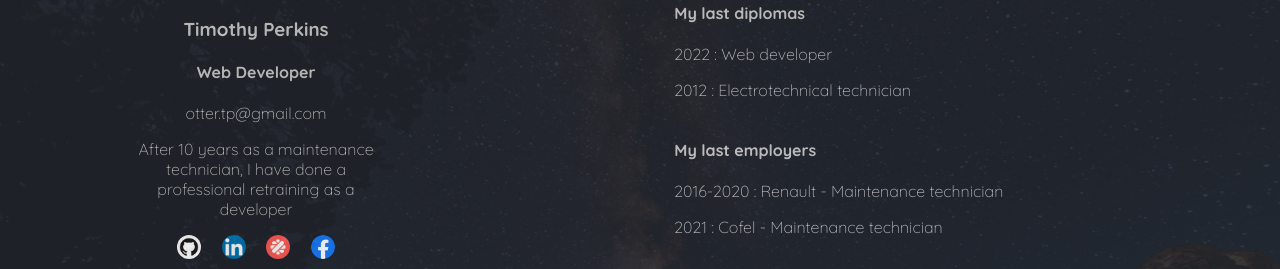
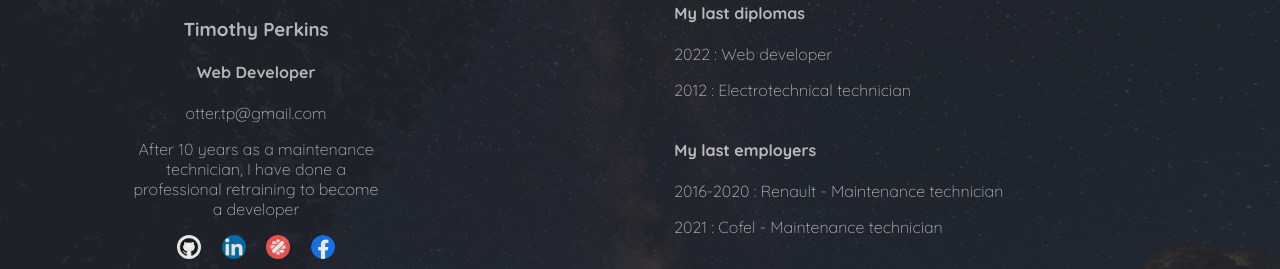
Before and after one commit to s0kette/portfolio, a React (Create React App) app: page /en in a window 1280 px wide. Shown: the part 1134-1403 px from the top of the page. Built offline with nearby package versions, Linux system fonts and the light colour scheme.

Commit message:
fixes leftside bio

```diff
--- a/src/components/subcomponents/LeftSideEn.jsx
+++ b/src/components/subcomponents/LeftSideEn.jsx
@@ -11,7 +11,7 @@ function LeftSideEn() {
 
       <a href="mailto:otter.tp@gmail.com"><p>otter.tp@gmail.com</p></a>
 
-      <p>After 10 years as a maintenance technician, I have done a professional retraining as a developer </p>
+      <p>After 10 years as a maintenance technician, I have done a professional retraining to become a developer </p>
 
       <div className='social-medias-centered'>
         <div className='social-medias'>
```
